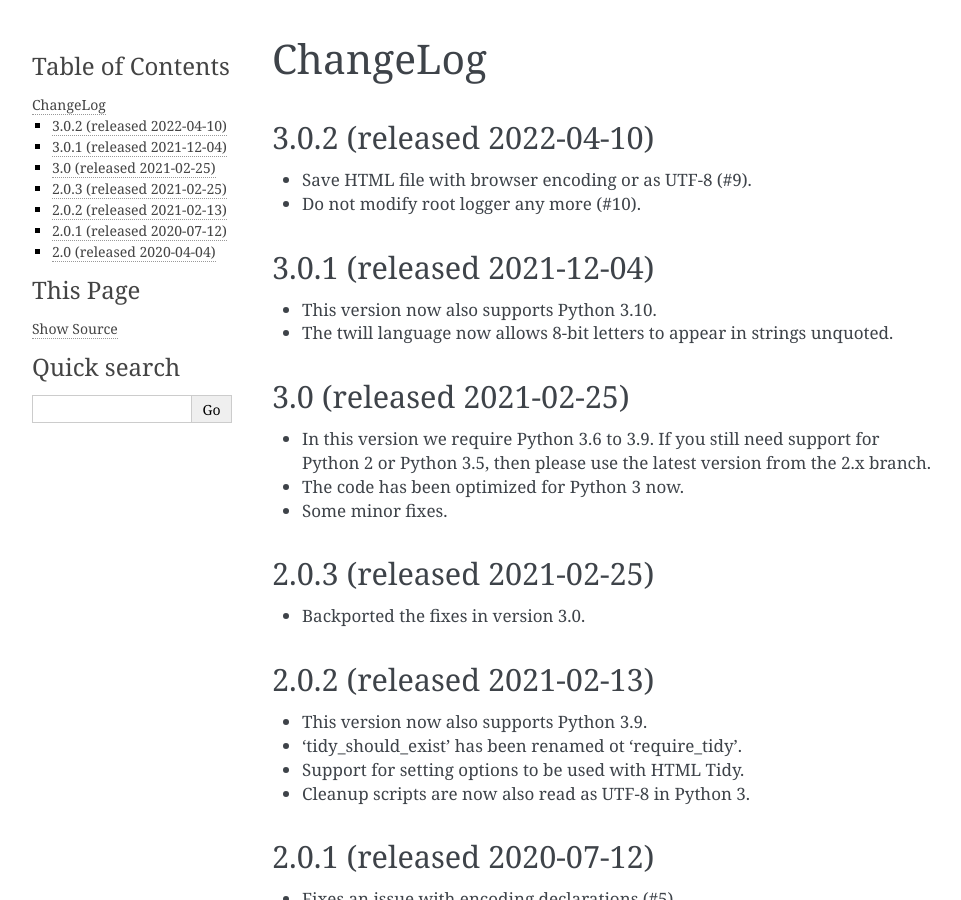
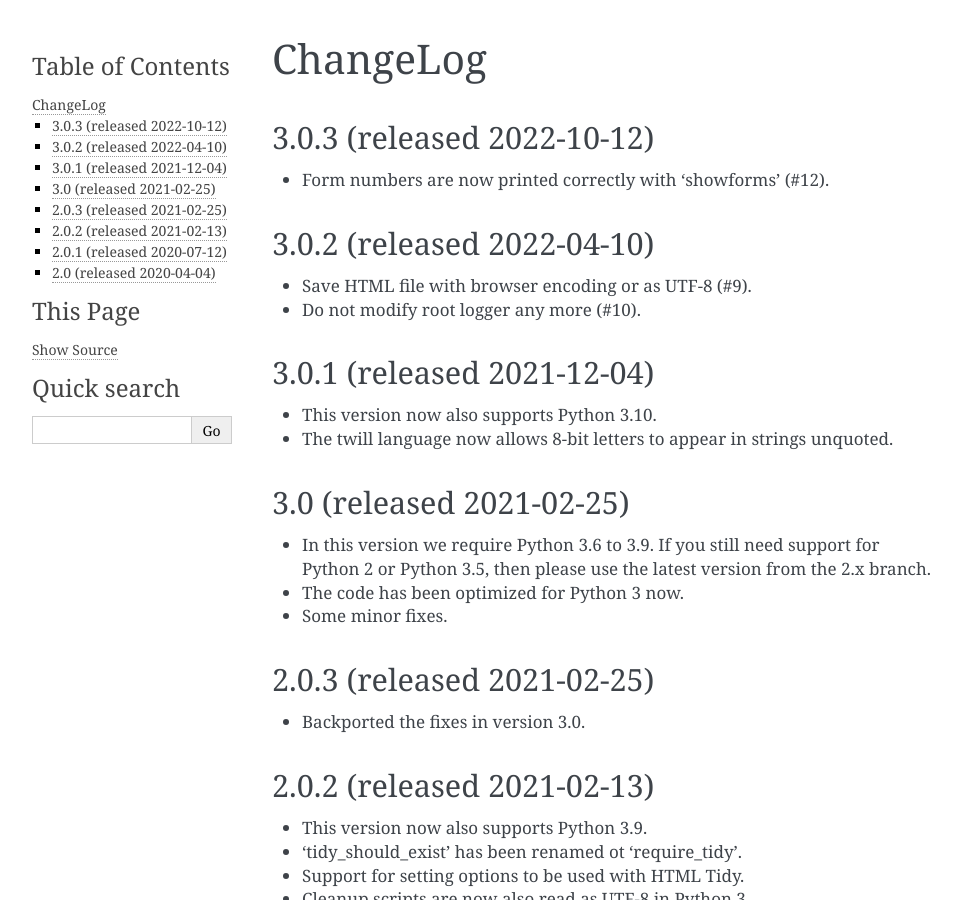
Before and after one commit to ctb/twill-legacy, a Sphinx documentation site: the page built from docs/changelog.rst, in a window 1280 px wide and 900 px high. Shown: the whole window, without its empty margins (148-1109 px from the left). Built offline with Sphinx 7.4.7, drawn with Linux system fonts in a browser that asks for light colours.

Commit message:
Prepare patch release

```diff
--- a/docs/changelog.rst
+++ b/docs/changelog.rst
@@ -3,6 +3,11 @@
 =========
 ChangeLog
 =========
+
+3.0.3 (released 2022-10-12)
+---------------------------
+
+* Form numbers are now printed correctly with 'showforms' (#12).
 
 3.0.2 (released 2022-04-10)
 ---------------------------
--- a/docs/conf.py
+++ b/docs/conf.py
@@ -22,7 +22,7 @@ copyright = '2022, C. Titus Brown, Ben R. Taylor et al'
 author = 'C. Titus Brown, Ben R. Taylor et al'
 
 # The full version, including alpha/beta/rc tags
-version = release = '3.0.2'
+version = release = '3.0.3'
 
 
 # -- General configuration ---------------------------------------------------
--- a/twill/__init__.py
+++ b/twill/__init__.py
@@ -20,7 +20,7 @@ import logging
 import sys
 import os.path
 
-__version__ = '3.0.2'
+__version__ = '3.0.3'
 
 __url__ = 'https://github.com/twill-tools/twill'
 __download_url__ = 'https://pypi.org/project/twill/'
```
Also changed, not shown: README.md (+1 -1 lines), .bumpversion.cfg.
